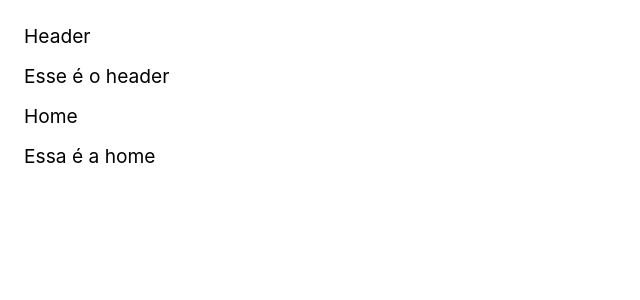
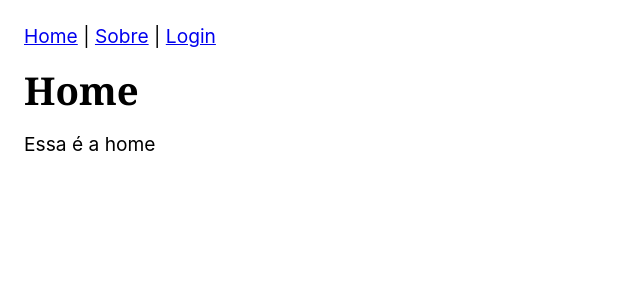
Before and after one commit to MarcioTomaz/React-origamid, a React (Create React App) app: page / in a window 1280 px wide. Shown: the top 300 px of the page, without its empty margins (0-640 px from the left). Built offline with nearby package versions, Linux system fonts and the light colour scheme.

Commit message:
useNavigate e link

```diff
--- a/src/App.js
+++ b/src/App.js
@@ -3,6 +3,7 @@
 import { BrowserRouter, Routes, Route } from "react-router-dom";
 import Header from "./Header";
 import Home from "./Home";
+import Login from "./Login";
 import NaoEncontrado from "./NaoEncontrado";
 import Sobre from "./Sobre";
 
@@ -14,6 +15,8 @@
       <Routes>
         <Route path="/" element={<Home />}/>
         <Route path="sobre" element={<Sobre />}/>
+        <Route path="login" element={<Login />}/>
+
         <Route path="*" element={<NaoEncontrado />}/>
         {/* o asterisco significa q qqr pag q nao for as de cima sera essa route */}
       </Routes>
--- /dev/null
+++ b/src/Header.css
@@ -0,0 +1,3 @@
+.active {
+  color: tomato;
+}
--- a/src/Header.js
+++ b/src/Header.js
@@ -1,10 +1,14 @@
 import React from 'react'
+import { NavLink } from 'react-router-dom'
+// import './Header.css';
 
 const Header = () => {
   return (
-    <>Header
-      <p>Esse é o header</p>
-    </>
+    <nav>
+      <NavLink to="/" end activeStyle={{color: 'tomato'}}>Home</NavLink> | {' '}
+      <NavLink to="sobre" activeStyle={{color:'tomato'}}>Sobre</NavLink>  |   {''}
+      <NavLink to="login" activeStyle={{color:'tomato'}}>Login</NavLink>
+    </nav>
 
   )
 }
--- a/src/Home.js
+++ b/src/Home.js
@@ -4,7 +4,7 @@
 const Home = () => {
   return (
     <>
-      <div>Home</div>
+      <h1>Home</h1>
       <p>Essa é a home</p>
     </>
   )
--- /dev/null
+++ b/src/Login.js
@@ -0,0 +1,21 @@
+import React from 'react'
+import { useNavigate } from 'react-router-dom';
+
+const Login = () => {
+
+  const navigate = useNavigate();
+
+  function handleClick(){
+    console.log('Fazer login');
+    navigate('/sobre');
+  }
+
+  return (
+    <>
+      <h1>Login</h1>
+      <button onClick={handleClick}>Login</button>
+    </>
+  )
+}
+
+export default Login
```
Also changed, not shown: 1 other file (tests, documents, lock files or other folders).
